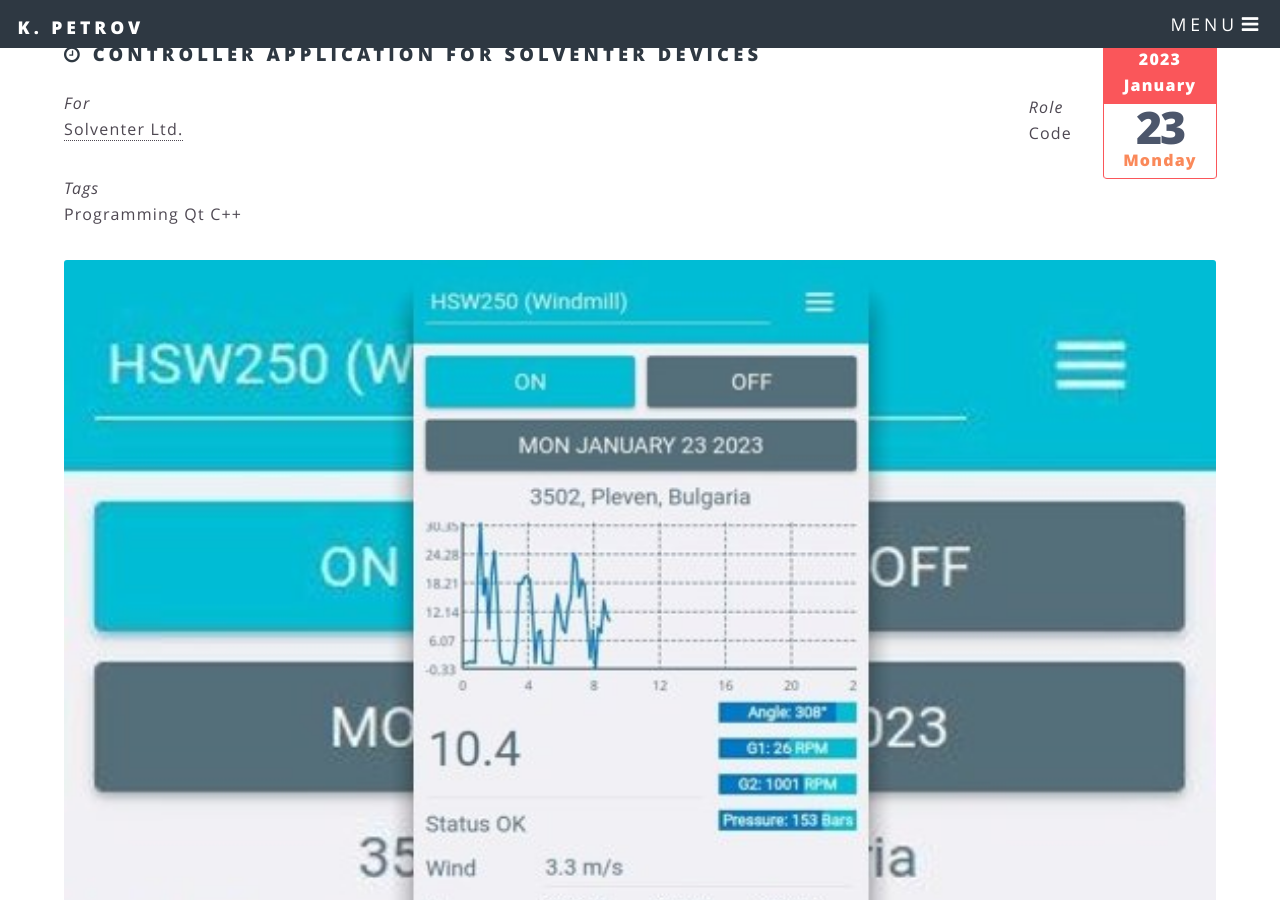
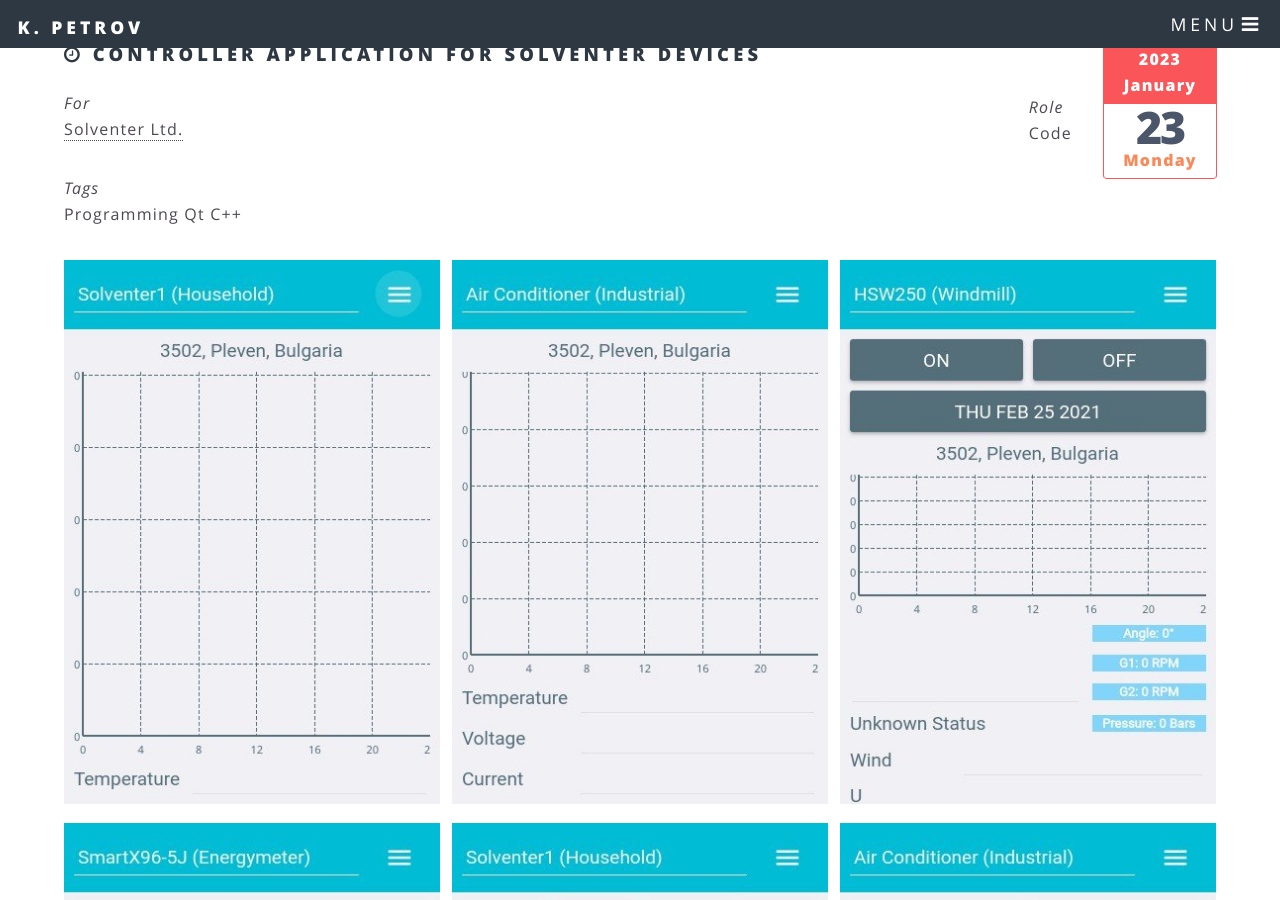
Before and after one commit to insidious-src/insidious-src.github.io, a Jekyll site: the page built from _posts/2023-01-23-ucontroller.md, in a window 1280 px wide and 900 px high, scrolled down 371 px. Built offline with Jekyll 4.4.1, drawn with Linux system fonts in a browser that asks for light colours; some web fonts are replaced.

Commit message:
posts updated; uc screenshots added;

```diff
--- a/_posts/2023-01-23-ucontroller.md
+++ b/_posts/2023-01-23-ucontroller.md
@@ -11,8 +11,46 @@
 role: Code
 status: wip
 ---
-<div class="12u">
-    <span class="image fit">
-        <p><img src="{{ site.url_dir }}img/uc_thumb.jpg" alt=""></p>
-    </span>
+<div class="box alt">
+    <div class="row uniform 50%">
+        <div class="4u 6u(small) 10u(vsmall) 12u(xsmall)">
+            <p><img src="{{ site.url_dir }}img/Screenshot_20210225_085507.jpg" data-src="{{ site.url_dir }}img/Screenshot_20210225_085507.jpg" alt="Universal Controller" class="lazyload"></p>
+        </div>
+        <div class="4u 6u(small) 10u(vsmall) 12u(xsmall)">
+            <p><img src="{{ site.url_dir }}img/Screenshot_20210225_085540.jpg" data-src="{{ site.url_dir }}img/Screenshot_20210225_085540.jpg" alt="Universal Controller" class="lazyload"></p>
+        </div>
+        <div class="4u 6u(small) 10u(vsmall) 12u(xsmall)">
+            <p><img src="{{ site.url_dir }}img/Screenshot_20210225_085557.jpg" data-src="{{ site.url_dir }}img/Screenshot_20210225_085557.jpg" alt="Universal Controller" class="lazyload"></p>
+        </div>
+        <div class="4u 6u(small) 10u(vsmall) 12u(xsmall)">
+            <p><img src="{{ site.url_dir }}img/Screenshot_20210225_085611.jpg" data-src="{{ site.url_dir }}img/Screenshot_20210225_085611.jpg" alt="Universal Controller" class="lazyload"></p>
+        </div>
+        <div class="4u 6u(small) 10u(vsmall) 12u(xsmall)">
+            <p><img src="{{ site.url_dir }}img/Screenshot_20210225_085644.jpg" data-src="{{ site.url_dir }}img/Screenshot_20210225_085644.jpg" alt="Universal Controller" class="lazyload"></p>
+        </div>
+        <div class="4u 6u(small) 10u(vsmall) 12u(xsmall)">
+            <p><img src="{{ site.url_dir }}img/Screenshot_20210225_085658.jpg" data-src="{{ site.url_dir }}img/Screenshot_20210225_085658.jpg" alt="Universal Controller" class="lazyload"></p>
+        </div>
+        <div class="4u 6u(small) 10u(vsmall) 12u(xsmall)">
+            <p><img src="{{ site.url_dir }}img/Screenshot_20210225_085712.jpg" data-src="{{ site.url_dir }}img/Screenshot_20210225_085712.jpg" alt="Universal Controller" class="lazyload"></p>
+        </div>
+        <div class="4u 6u(small) 10u(vsmall) 12u(xsmall)">
+            <p><img src="{{ site.url_dir }}img/Screenshot_20210225_085722.jpg" data-src="{{ site.url_dir }}img/Screenshot_20210225_085722.jpg" alt="Universal Controller" class="lazyload"></p>
+        </div>
+        <div class="4u 6u(small) 10u(vsmall) 12u(xsmall)">
+            <p><img src="{{ site.url_dir }}img/Screenshot_20210225_085737.jpg" data-src="{{ site.url_dir }}img/Screenshot_20210225_085737.jpg" alt="Universal Controller" class="lazyload"></p>
+        </div>
+        <div class="4u 6u(small) 10u(vsmall) 12u(xsmall)">
+            <p><img src="{{ site.url_dir }}img/Screenshot_20210225_085752.jpg" data-src="{{ site.url_dir }}img/Screenshot_20210225_085752.jpg" alt="Universal Controller" class="lazyload"></p>
+        </div>
+        <div class="4u 6u(small) 10u(vsmall) 12u(xsmall)">
+            <p><img src="{{ site.url_dir }}img/Screenshot_20210225_085759.jpg" data-src="{{ site.url_dir }}img/Screenshot_20210225_085759.jpg" alt="Universal Controller" class="lazyload"></p>
+        </div>
+        <div class="4u 6u(small) 10u(vsmall) 12u(xsmall)">
+            <p><img src="{{ site.url_dir }}img/Screenshot_20210225_085807.jpg" data-src="{{ site.url_dir }}img/Screenshot_20210225_085807.jpg" alt="Universal Controller" class="lazyload"></p>
+        </div>
+        <div class="4u 6u(small) 10u(vsmall) 12u(xsmall)">
+            <p><img src="{{ site.url_dir }}img/Screenshot_20210225_085819.jpg" data-src="{{ site.url_dir }}img/Screenshot_20210225_085819.jpg" alt="Universal Controller" class="lazyload"></p>
+        </div>
+    </div>
 </div>
```
Also changed, not shown: _posts/2009-02-09-mk4-the-revenge.md (+7 -7 lines), _posts/2023-01-24-household.md (+2 -2 lines), img/Screenshot_20210225_085507.jpg (added), img/Screenshot_20210225_085540.jpg (added), img/Screenshot_20210225_085557.jpg (added), img/Screenshot_20210225_085611.jpg (added), img/Screenshot_20210225_085644.jpg (added), img/Screenshot_20210225_085658.jpg (added), img/Screenshot_20210225_085712.jpg (added), img/Screenshot_20210225_085722.jpg (added), img/Screenshot_20210225_085737.jpg (added), img/Screenshot_20210225_085752.jpg (added), img/Screenshot_20210225_085759.jpg (added), img/Screenshot_20210225_085807.jpg (added), 2 more files.
